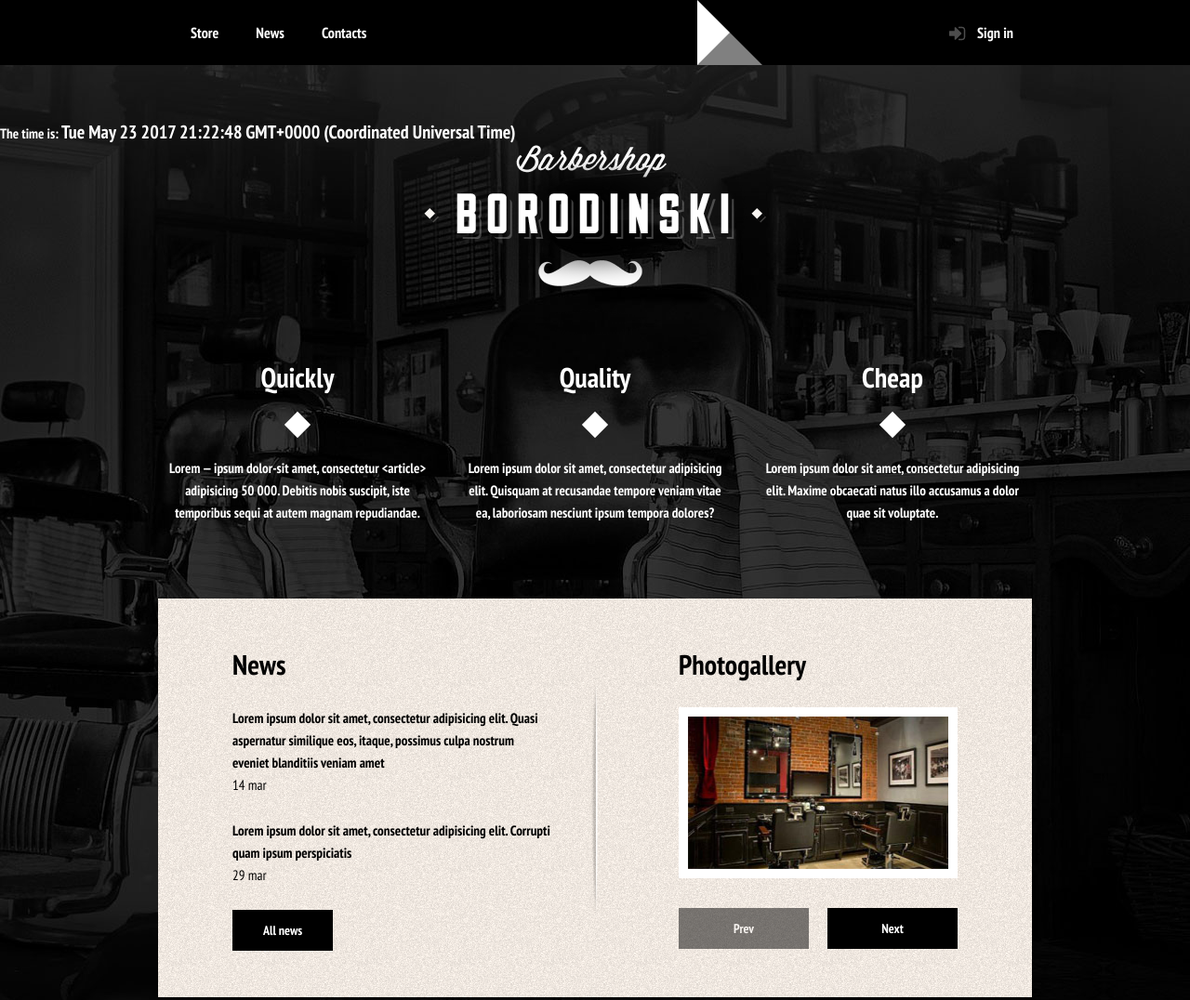
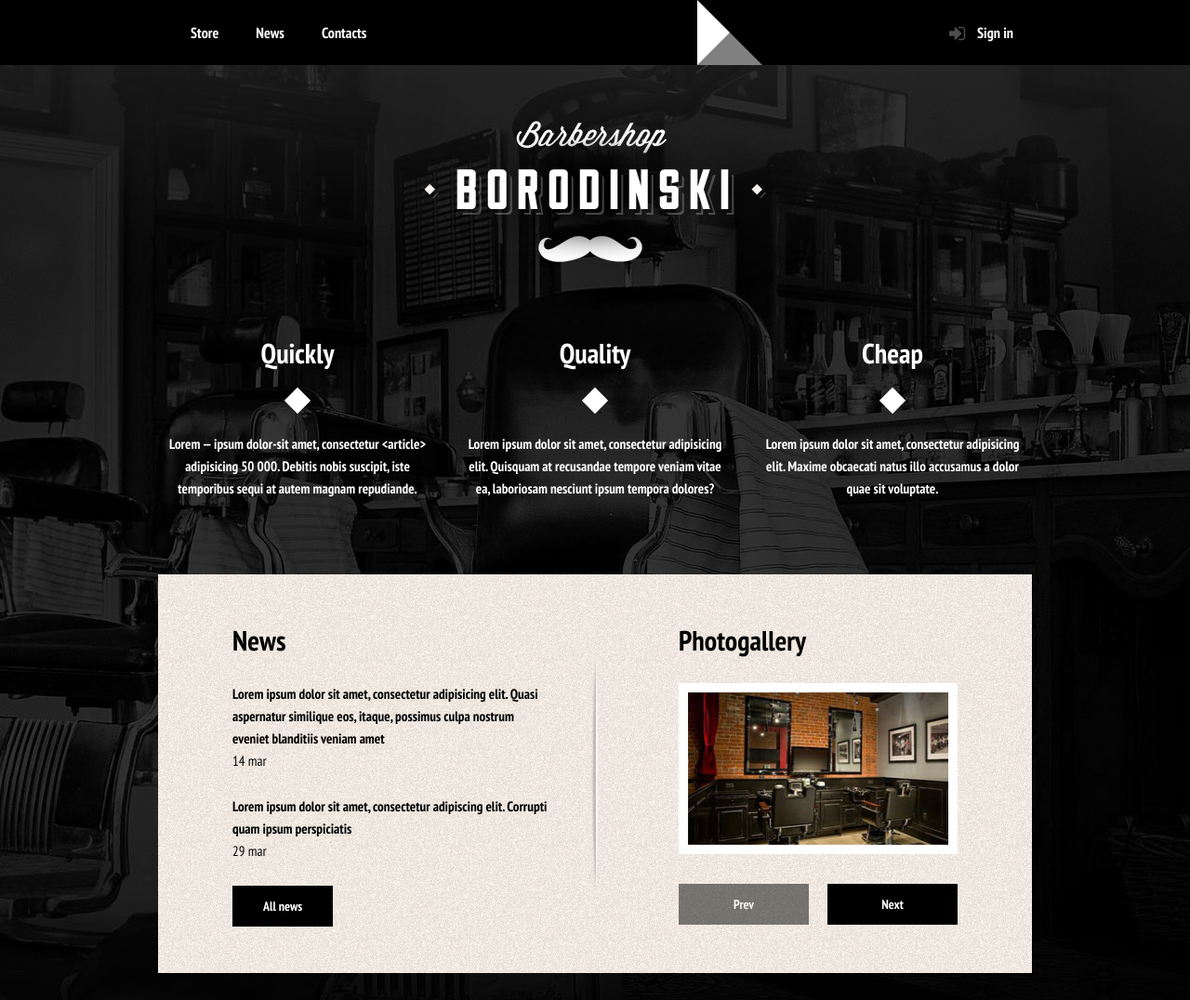
Before and after one commit to alexx47h/Facility-Hodgepodge_Barbershop-fixed, a plain HTML site: page index.html in a window 1280 px wide. Shown: the top 1076 px of the page at 93% size. Drawn offline with Linux system fonts and the light colour scheme; a web font is replaced by a local one.

Commit message:
others edits

```diff
--- a/index.html
+++ b/index.html
@@ -27,7 +27,7 @@
 <!--[if lt IE 9]>
 <p class="browsehappy">Your browser is <b>old</b>. Please <a href="http://browsehappy.com/">upgrade</a> it.
 <![endif]-->
-  <noscript style="font-size:25px;color:red;">Included Javascript is necessery for full work of this page.</noscript>
+  <noscript style="font-size:25px; color:red;">Included Javascript is necessery for full work of this page.</noscript>
   <header class="main-header">
     <div class="container clearfix">
       <nav class="main-navigation">
@@ -42,7 +42,7 @@
       </div>
     </div>
   </header>
-The time is: <output id='clock'></output>
+<!-- The time is: <output id='clock'></output> -->
   <main class="container">
     <div class="index-logo">
       <img src="img/index-logo.png" width="368" height="204" alt="Facility &laquo;Hodgepodge&raquo;">
@@ -50,7 +50,7 @@ The time is: <output id='clock'></output>
     <section class="features clearfix">
       <div class="features-item">
         <span class="features-name">Quickly</span>
-        <p>Lorem &mdash; ipsum dolor-sit amet, consectetur &lt;article&gt; adipisicing 50&nbsp;000. Debitis nobis suscipit, iste temporibus sequi at autem magnam repudiandae.</p>
+        <p>Lorem &mdash; ipsum dolor-sit amet, consectetur &lt;article&gt; adipisicing 50&nbsp;000. Debitis nobis suscipit, iste temporibus sequi at autem magnam repudiande.</p>
       </div>
       <div class="features-item">
         <span class="features-name">Quality </span>
@@ -71,7 +71,7 @@ The time is: <output id='clock'></output>
             <time datetime="2004-03-14">14 mar</time>
           </li>
           <li>
-            <p>Lorem ipsum dolor sit amet, consectetur adipisicing elit. Corrupti quam ipsum perspiciatis</p>
+            <p>Lorem ipsum dolor sit amet, consectetur adipiscing elit. Corrupti quam ipsum perspiciatis</p>
             <time datetime="2004-03-29">29 mar</time>
           </li>
         </ul>
@@ -161,11 +161,13 @@ The time is: <output id='clock'></output>
 
   <div class="modal-content-map">
     <button class="modal-content-close" type="button" title="Close">Close</button>
+    <!-- Google-Map -->
     <!-- <iframe src="https://www.google.com/maps/embed?pb=!1m14!1m8!1m3!1d1998.5909265413127!2d30.321752954214496!3d59.93892987083699!3m2!1i1024!2i768!4f13.1!3m3!1m2!1s0x4696310fca5ba729%3A0xea9c53d4493c879f!2z0JHQvtC70YzRiNCw0Y8g0JrQvtC90Y7RiNC10L3QvdCw0Y8g0YPQuy4sIDE5LCDQodCw0L3QutGCLdCf0LXRgtC10YDQsdGD0YDQsywgMTkxMTg2!5e0!3m2!1sru!2sru!4v1487628521373" width="766" height="561" frameborder="0" style="border:0" allowfullscreen></iframe> -->
     <div id="yandex-map"></div>
   </div>
   <div class="modal-overlay"></div>
 
+  <!-- Yandex-Map -->
   <script type="text/javascript" charset="utf-8" async src="https://api-maps.yandex.ru/services/constructor/1.0/js/?um=constructor%3A5f0282e716b88aff4d64f51e0411852ec99d762f8badb5f7f714e2f92a002840&amp;width=766&amp;height=561&amp;id=yandex-map&amp;lang=en_US&amp;scroll=true"></script>
   <script src="js/popup.min.js"></script>
 </body>
```
Also changed, not shown: Barbershop-fixed.png (added), 4 other files.
